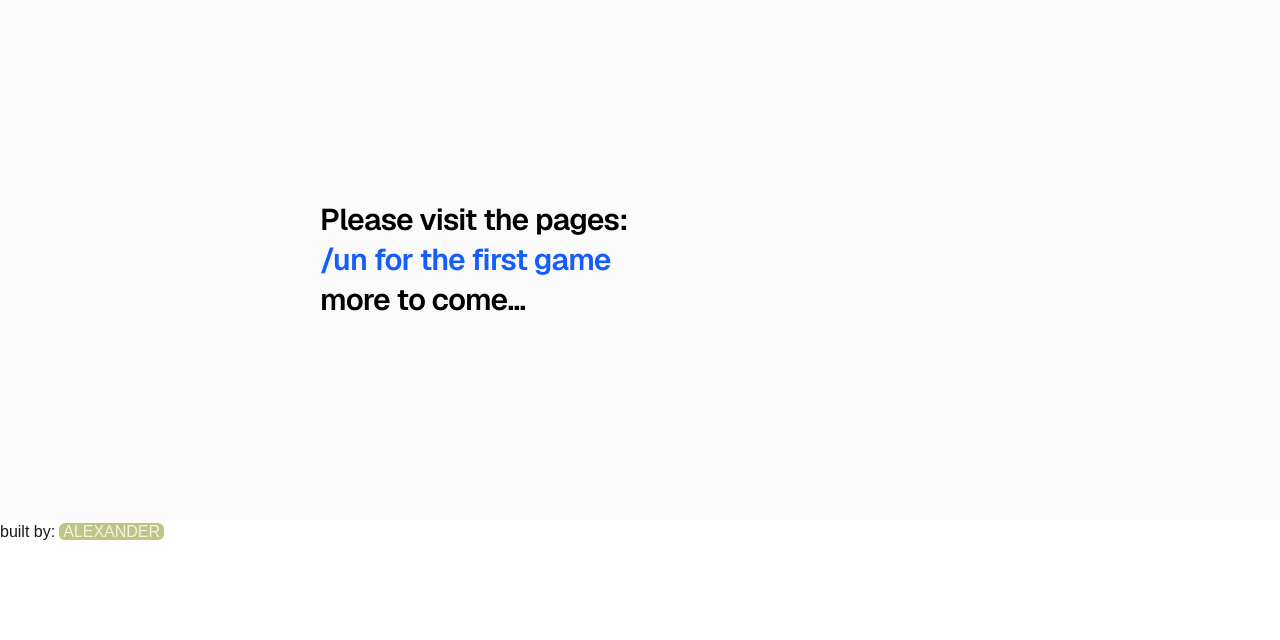
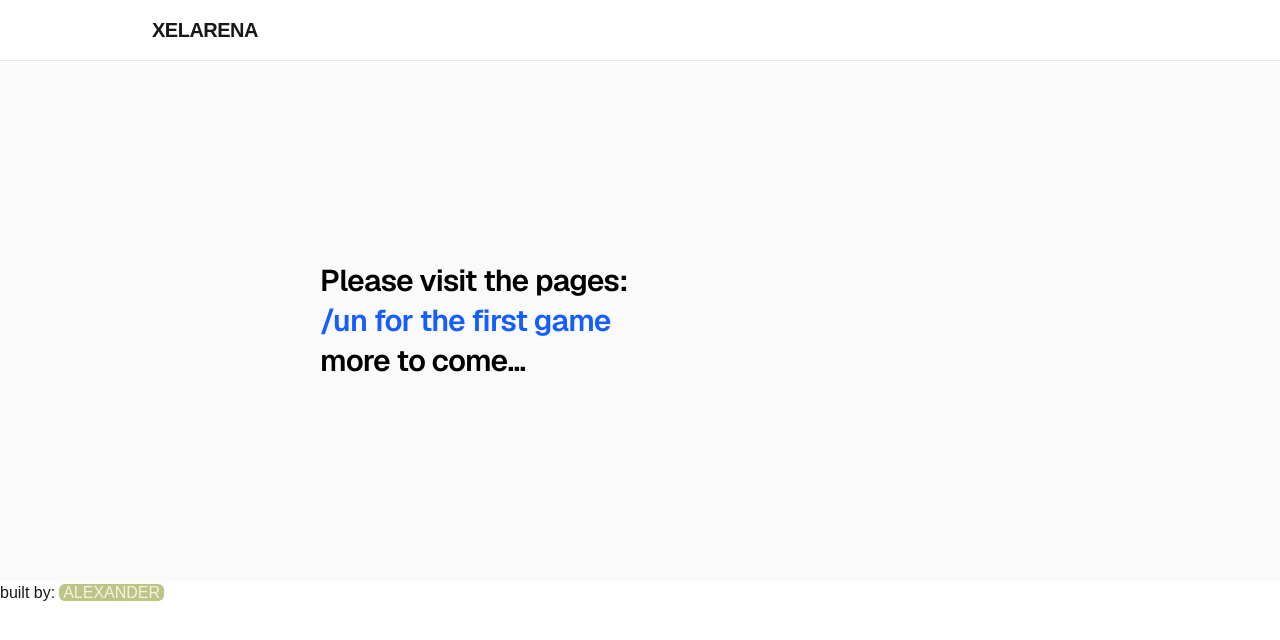
Before and after one commit to xdrnc/xelarena, a Next.js app in the folder frontnext/: page / in a window 1280 px wide. Shown: the top 640 px of the page. Built offline with nearby package versions, Linux system fonts and the light colour scheme.

Commit message:
add header to layout

```diff
--- a/frontnext/app/layout.tsx
+++ b/frontnext/app/layout.tsx
@@ -1,6 +1,7 @@
 import type { Metadata } from "next";
 import { Geist, Geist_Mono } from "next/font/google";
 import "./globals.css";
+import Link from "next/link";
 
 const geistSans = Geist({
   variable: "--font-geist-sans",
@@ -27,6 +28,26 @@ export default function RootLayout({
       <body
         className={`${geistSans.variable} ${geistMono.variable} antialiased`}
       >
+      <header className="w-full border-b border-zinc-200 dark:border-zinc-800 bg-white dark:bg-black">
+          <div className="mx-auto max-w-5xl px-6 py-4 flex items-center justify-between">
+
+            {/* Left side — Home link */}
+            <Link href="/" className="text-xl font-semibold tracking-tight text-zinc-900 dark:text-zinc-100" >
+              XELARENA
+            </Link>
+
+            {/* alextodo??? Right side — PayPal Donate Button
+            <form action="https://www.paypal.com/donate" method="post" target="_blank" >
+              <input type="hidden" name="hosted_button_id" value="YOUR_BUTTON_ID" />
+              <button type="submit" className="bg-[#003087] text-white px-4 py-2 rounded-md hover:bg-[#001f5c] transition" >
+                Donate
+              </button>
+            </form>
+            */}
+
+          </div>
+        </header>
+
         {children}
       <p>
         built by:
```
